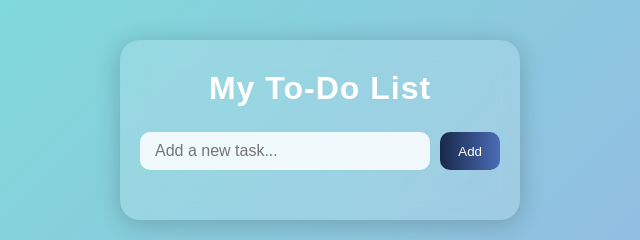
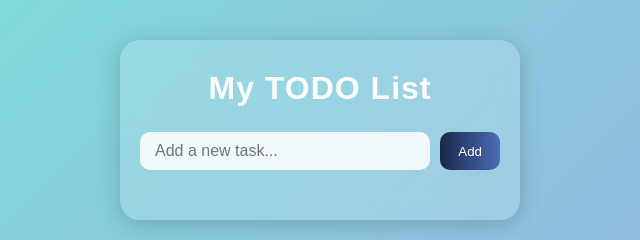
Before and after one commit to kishore15062006/Todo_List, a plain HTML site: page index.html in a window 1280 px wide. Shown: the part 270-510 px from the top of the page, 320-960 px from the left. Drawn offline with Linux system fonts and the light colour scheme.

Commit message:
Fix HTML encoding and update title to 'My TODO List'

```diff
--- a/index.html
+++ b/index.html
@@ -8,7 +8,7 @@
 </head>
 <body>
   <div class="container">
-    <h1 class="title">My To-Do List</h1>
+    <h1 class="title">My TODO List</h1>
     <div class="todo-box">
       <div class="input-section">
         <input id="input" placeholder="Add a new task...">
```
